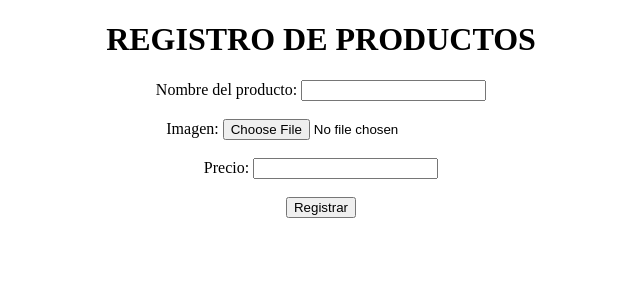
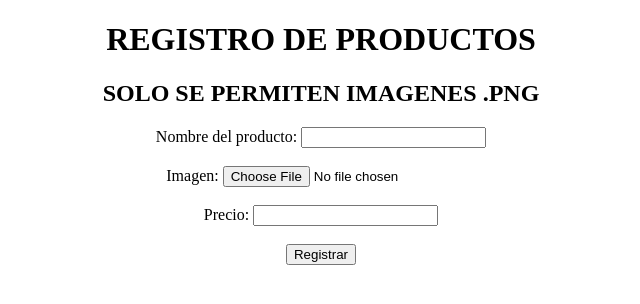
Before and after one commit to FloresEdd/carniceria, a PHP site: page /registro.php in a window 1280 px wide. Shown: the top 304 px of the page, without its empty margins (319-959 px from the left). Run offline with PHP 8.4, Linux system fonts and the light colour scheme.

Commit message:
registro also is funcionally, details still missing

```diff
--- a/registro.php
+++ b/registro.php
@@ -1,48 +1,40 @@
 <?php
 require "DataBase/conexion.php";
 
-// get data form
+//get data form
 if ($_SERVER["REQUEST_METHOD"] == "POST" && isset($_FILES["imagen"])) {
     $name = $_POST["name"];
     $precio = $_POST["precio"];
-    $nombreImagen = $_FILES["imagen"]["name"];
-    $tipoImagen = $_FILES["imagen"]["type"];
-    $tamanoImagen = $_FILES["imagen"]["size"];
     $tempImagen = $_FILES["imagen"]["tmp_name"];
 
-    // verify the connection
+    //verify connection
     if ($conn->connect_error) {
         die("Error de conexión: " . $conn->connect_error);
     }
 
-    // prepare the query
-    $stmt = $conn->prepare("INSERT INTO productos (name, precio) VALUES (?, ?)");
+    //verify if the image is a png
+    $tipoImagen = exif_imagetype($tempImagen);
+    if ($tipoImagen !== IMAGETYPE_PNG) {
+        die("Solo se permiten imágenes PNG");
+    }
 
-    // vincule data to declaration of variables
-    $stmt->bind_param("si", $name, $precio);
+    // read image
+    $imagenContenido = file_get_contents($tempImagen);
 
-    // execute the query
+    // prepare query
+    $stmt = $conn->prepare("INSERT INTO productos (name, precio, imagen) VALUES (?, ?, ?)");
+
+    // link parameters
+    $stmt->bind_param("sis", $name, $precio, $imagenContenido);
+
+    // execute query
     $stmt->execute();
 
-    // read the image
-    $imagenContenido = file_get_contents($tempImagen);
-
-    // pepare the image query
-    $query = "INSERT INTO imagenes (nombre, tipo, tamano, imagen) VALUES (?, ?, ?, ?)";
-    $statement = $conn->prepare($query);
-
-    // vincule data to declaration of variables
-    $statement->bind_param("ssis", $nombreImagen, $tipoImagen, $tamanoImagen, $imagenContenido);
-
-    // execute the query
-    $statement->execute();
-
-    // close the statement and connection
-    $statement->close();
+    // close statement and connection
     $stmt->close();
     $conn->close();
 
-    // show successfull message
+    // exit message
     echo "Registro exitoso";
 }
 ?>
@@ -57,6 +49,7 @@ if ($_SERVER["REQUEST_METHOD"] == "POST" && isset($_FILES["imagen"])) {
 </head>
 
 <body>
+    <h2 align="center">SOLO SE PERMITEN IMAGENES .PNG</h2>
     <form align="center" action="registro.php" method="POST" enctype="multipart/form-data">
         <label for="nombre">Nombre del producto:</label>
         <input type="text" id="name" name="name"><br><br>
```
Also changed, not shown: index.php (+5 -5 lines).
